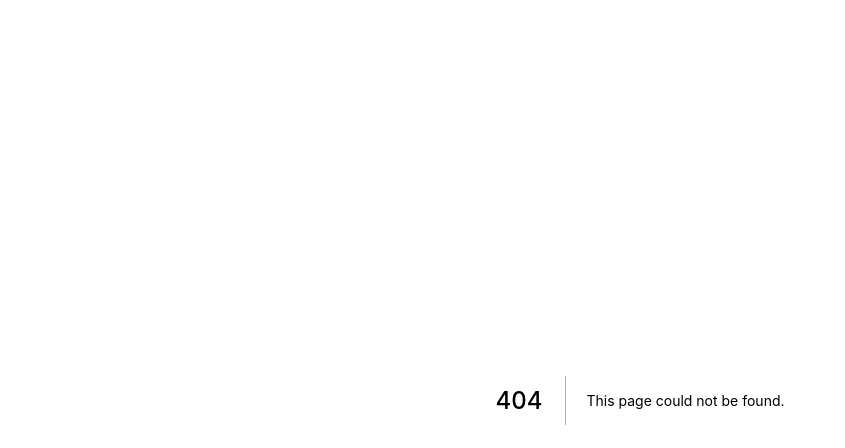
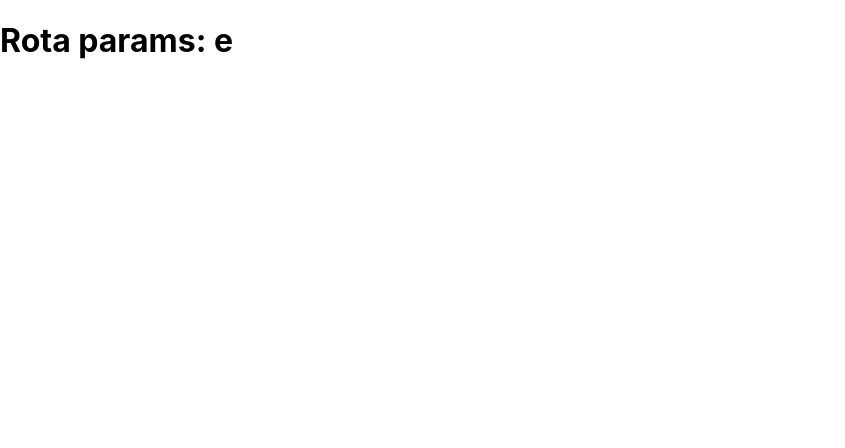
Before and after one commit to edsoncarlosdvp/cod3r-cursos-leonardo-leitao, a Next.js app in the folder next-basilar/: page /router/params in a window 1280 px wide. Before the commit this address had no page. Shown: the top 448 px of the page, without its empty margins (0-845 px from the left). Built offline with nearby package versions, Linux system fonts and the light colour scheme.

Commit message:
NextJS aula 03 => Router#03

```diff
--- /dev/null
+++ b/next-basilar/src/pages/router/params.tsx
@@ -0,0 +1,14 @@
+import { useRouter } from 'next/router'
+
+export default function params(): JSX.Element {
+    const router = useRouter()
+    const id = router.query.id
+    const name = router.query.name
+
+    console.log(router)
+    return (
+        <div>
+            <h1>Rota params: {id} e {name}</h1>
+        </div>
+    )
+}
```
